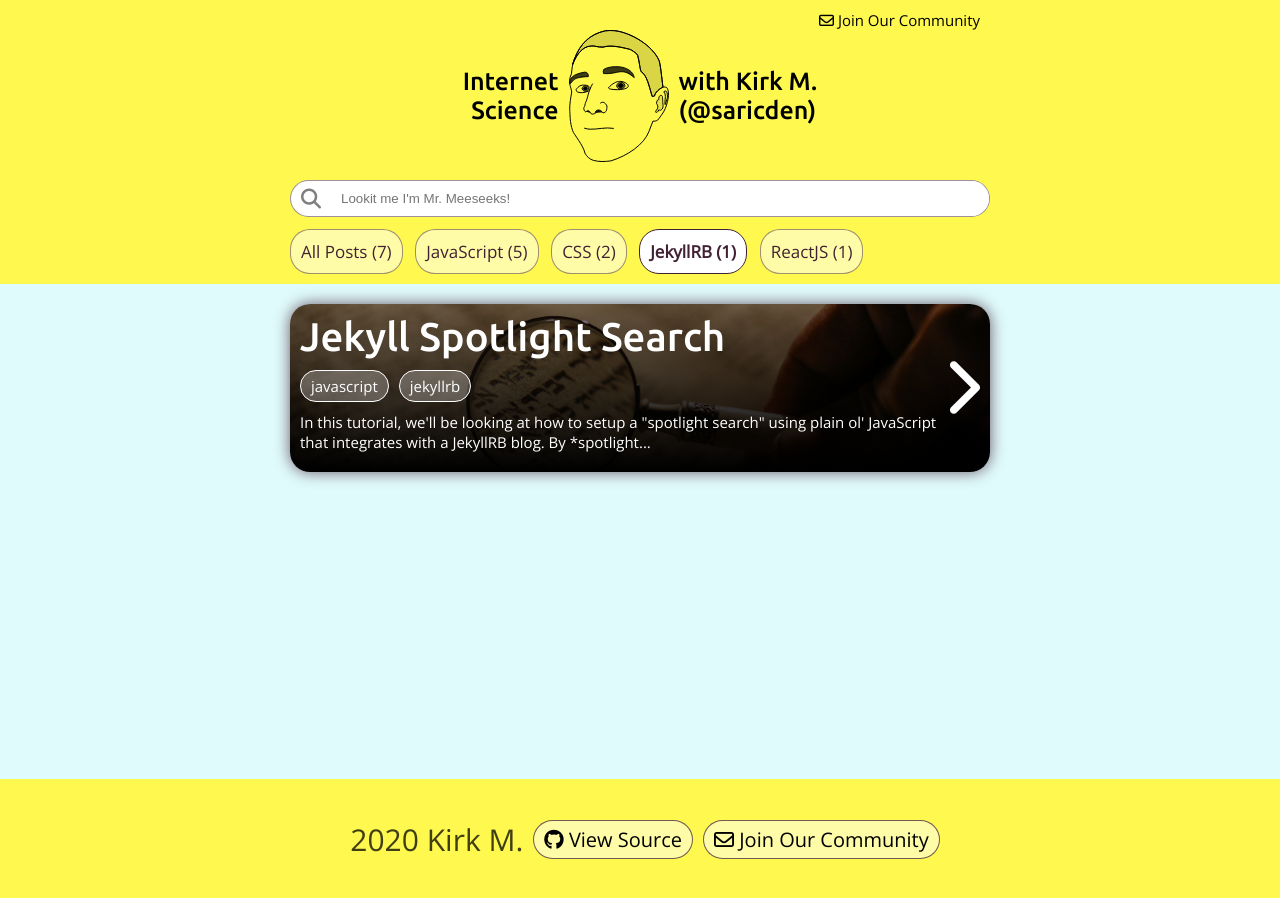
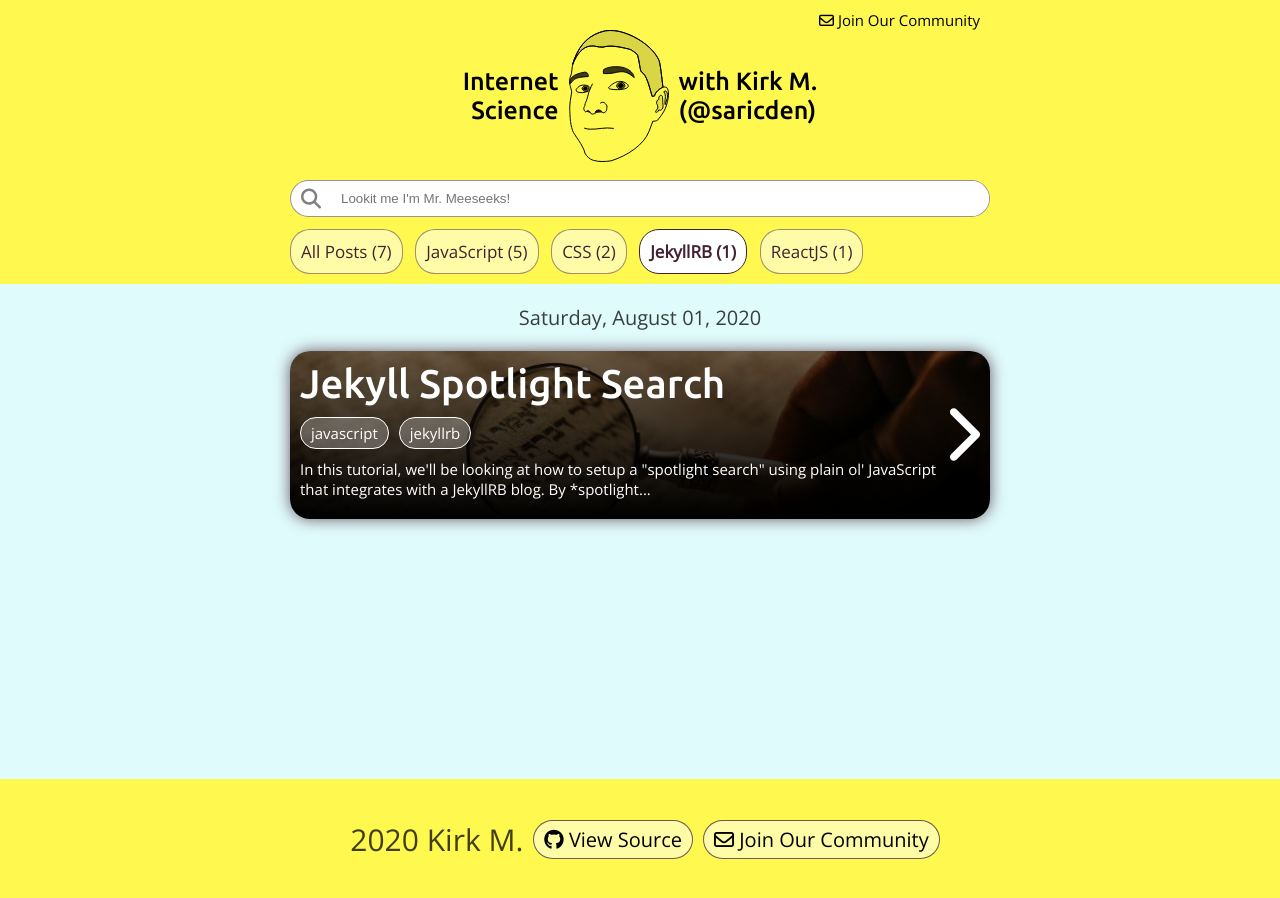
Before and after one commit to saricden/saricden.github.io, a Jekyll site: the page built from _posts/lists/2020-08-01-jekyllrb.md, in a window 1280 px wide. Built offline with Jekyll 4.4.1, drawn with Linux system fonts in a browser that asks for light colours; nearby versions of some CDN libraries.

Commit message:
Fixes date grouping on tag pages.

```diff
--- a/_layouts/list.html
+++ b/_layouts/list.html
@@ -3,11 +3,10 @@ layout: default
 ---
 <main>
   {% for post in site.tags[page.displayTag] %}
-    {% capture day %}{{ post.date | date: '%m%d%Y' }}{% endcapture %}
-    {% capture nday %}{{ post.next.date | date: '%m%d%Y' }}{% endcapture %}
-
-    {% if day != nday %}
-      <time class="list">{{ post.date | date: "%A, %B %e, %Y" }}</time>
+    {% capture currentdate %}{{post.date | date: "%A, %B %d, %Y"}}{% endcapture %}
+    {% if currentdate != thedate %}
+      <time class="list">{{ currentdate }}</time>
+      {% capture thedate %}{{currentdate}}{% endcapture %}
     {% endif %}
 
     <a href="{{ post.permalink }}" style="background-image:linear-gradient(rgba(0, 0, 0, 0.5), rgba(0, 0, 0, 1)), url(/src/img/post_headers/{{ post.headerImg }})" class="post">
```
